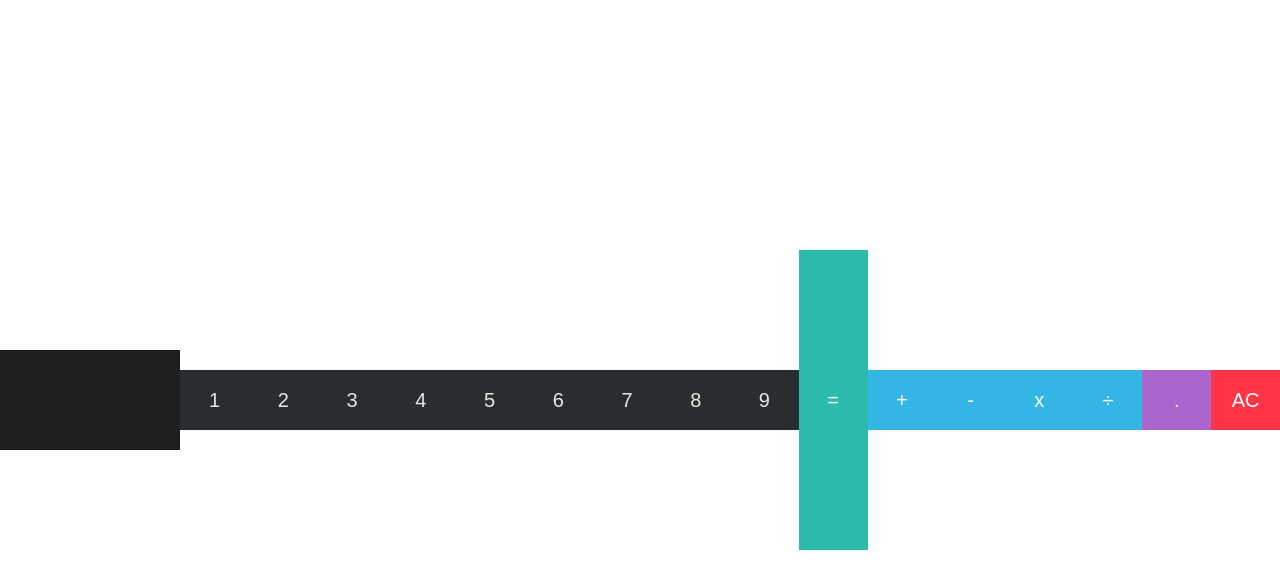
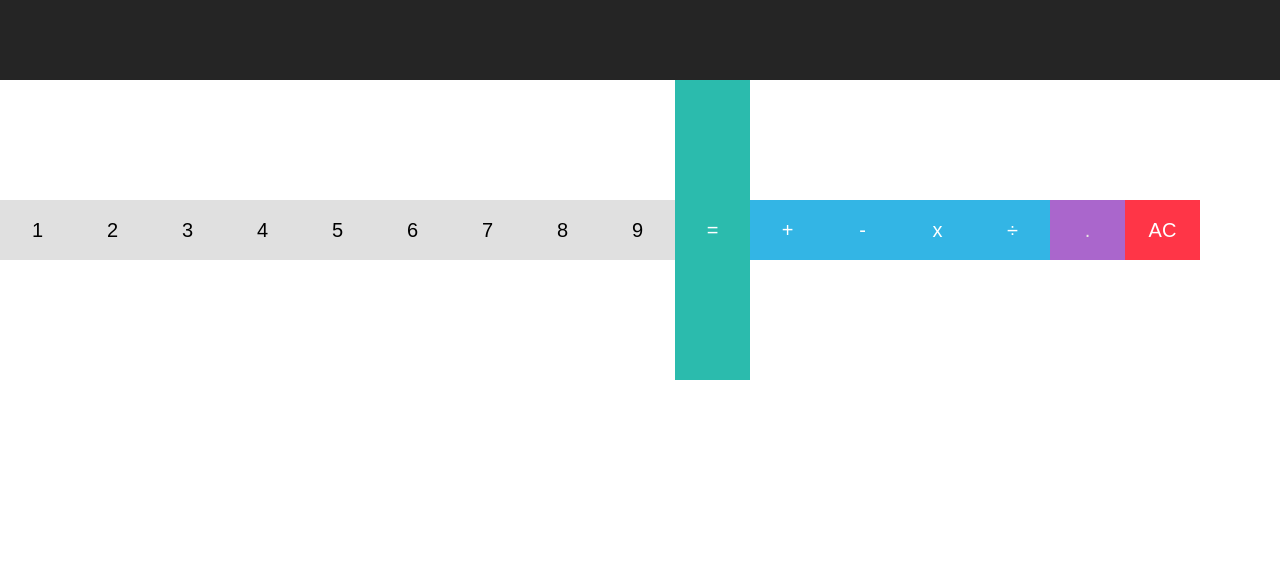
Before and after one commit to JakubBrandys/calculator_react, a React (Create React App) app: page / in a window 1280 px wide. Shown: the top 588 px of the page. Built offline with nearby package versions, Linux system fonts and the light colour scheme.

Commit message:
styles: changed styles

```diff
--- a/src/App.css
+++ b/src/App.css
@@ -1,6 +1,5 @@
 .app {
-  display: flex;
-  justify-content: center;
-  align-items: center;
+  margin: 0;
+  padding: 0;
   height: 100vh;
 }
--- a/src/components/Buttons/ButtonEqual/ButtonEqual.module.css
+++ b/src/components/Buttons/ButtonEqual/ButtonEqual.module.css
@@ -5,4 +5,5 @@
     font-size: 20px;
     background-color: #2BBBAD;
     border: none;
+    grid-area: 2 / 4 / 6 / 5
 }
--- a/src/components/Buttons/ButtonNumber/ButtonNumber.module.css
+++ b/src/components/Buttons/ButtonNumber/ButtonNumber.module.css
@@ -2,7 +2,7 @@
   width: 75px;
   height: 60px;
   border: none;
-  background-color: #2A2D2FFF;
-  color: #e8e6e3;
+  background-color: #E0E0E0;
+  color: #000000;
   font-size: 20px;
 }
--- a/src/components/Screen/Screen.module.css
+++ b/src/components/Screen/Screen.module.css
@@ -1,6 +1,11 @@
 .screen {
-    width: 200px;
-    height: 100px;
-    background-color: #1C1E1FFF;
+    width: 100%;
+    height: 80px;
+    background-color: #252525;
     color: white;
+    padding-right: 20px;
+    padding-left: 10px;
+    border: none;
+    text-align: right;
+    box-sizing: border-box;
 }
```
